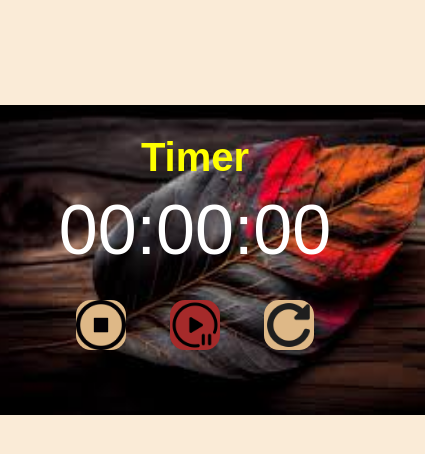
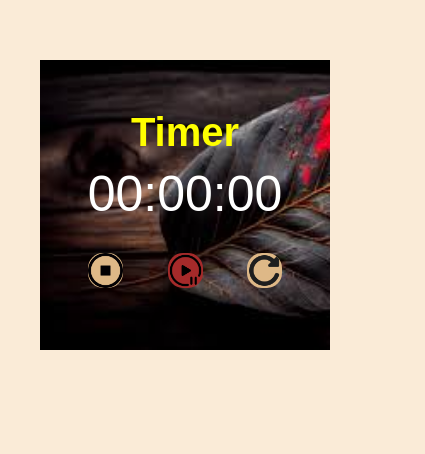
Before and after one commit to sarathypartha001/timer-project, a plain HTML site: page index.html in a window 390 px wide. Shown: the part 162-616 px from the top of the page, 425 px wide, since content can reach past the window. Drawn offline with Linux system fonts and the light colour scheme.

Commit message:
modified files

```diff
--- a/index.html
+++ b/index.html
@@ -8,9 +8,10 @@
 </head>
 <body>
     <div class="main-container">
-        <h1 class="Head">Timer</h1>
-        <div class="timer">00:00:00</div>
-        <div class="btns">
+        <div class="sub-container">
+            <h1 class="Head">Timer</h1>
+           <div class="timer">00:00:00</div>
+           <div class="btns">
             <div class="buttons">
                <img src="images/stop-button.png"alt="stop" class="button-icon" onclick="stopbtn()">
                <img src="images/pause-button.png"alt="onoff"  class="button-icon" id="button-icon-pause"
@@ -18,6 +19,7 @@
                <img src="images/refresh-arrow.png"alt="reset" class="button-icon" onclick="resetbtn()">
             </div>
         </div>
+        </div>
     </div>
     <script src="script.js"></script>
 </body>
--- a/style.css
+++ b/style.css
@@ -52,3 +52,35 @@ body{
     cursor: pointer;
     border-radius: 15px;
 }
+
+
+@media  screen and (max-width: 500px){
+    .main-container{
+        width: 240px;
+        height:  240px;
+        padding: 25px;
+        top: 40%;
+        left: 40%;
+        transform: translate(-40%,-40%);
+    }
+    .button-icon{
+        height: 35px;
+        width: 35px;
+    }
+    .button-icon-onoff{
+        height: 40px;
+        width: 40px;
+    }
+    .Head{
+        text-align: center;
+        font-size: 40px;
+        color: yellow;
+        margin-bottom: 10px;
+    }
+    .sub-container{
+        margin-top: 25px;
+    }
+    .timer{
+        font-size: 50px;
+    }
+}
```
